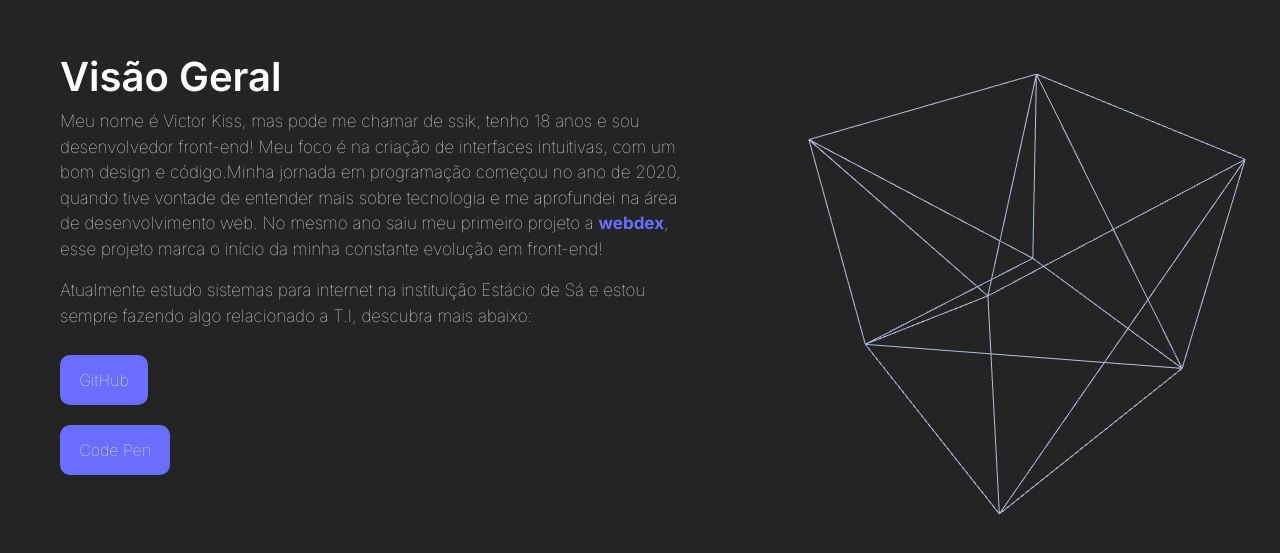
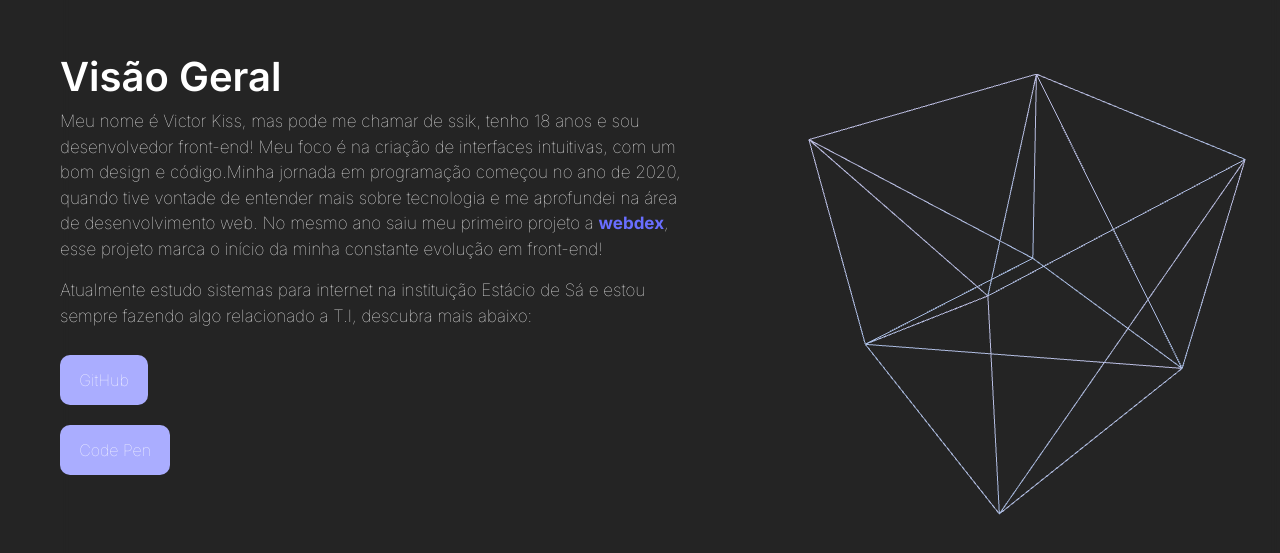
Before and after one commit to victor-kiss/ssik824, a Next.js app: page / in a window 1280 px wide. Shown: the part 171-724 px from the top of the page. Built offline with nearby package versions, Linux system fonts and the light colour scheme.

Commit message:
new purple in background button

```diff
--- a/src/app/page.tsx
+++ b/src/app/page.tsx
@@ -13,7 +13,7 @@ const LinkButton = styled.a`
   text-decoration:none;
   border-radius:10px;
   padding:0.8rem 1.2rem;
-  background:#696eff;
+  background:#aaadff;
   display:block;
   margin:10px 0;
   font-weight:100;
```
